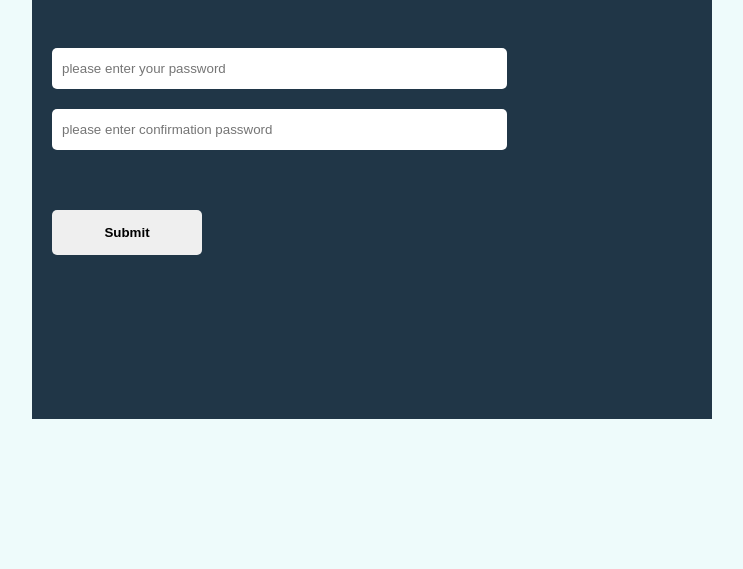
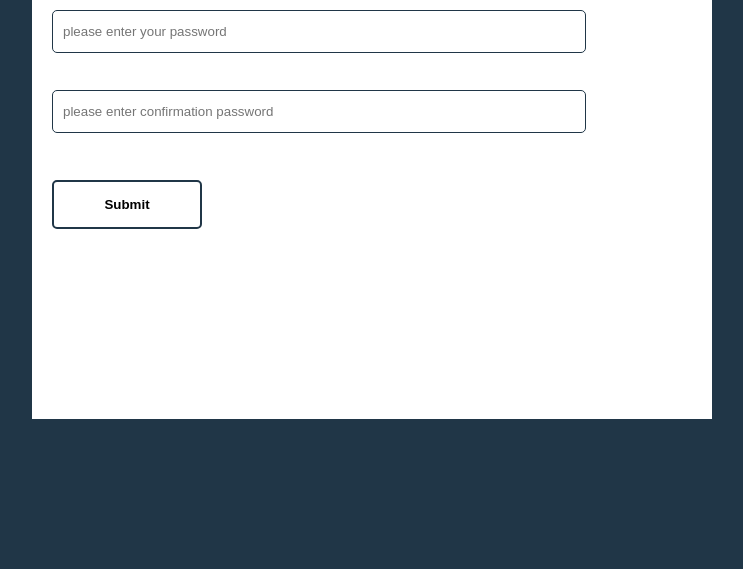
Before and after one commit to pbhagyashri/password-validator, a React app: page / in a window 1280 px wide. Shown: the part 231-800 px from the top of the page, without its empty margins (268-1011 px from the left). Built offline with nearby package versions, Linux system fonts and the light colour scheme.

Commit message:
styles and functionality looking correct

```diff
--- a/src/components/Form.js
+++ b/src/components/Form.js
@@ -10,12 +10,10 @@ function Form() {
     const [userPassword, setUserPassword] = useState('')
     const [userConfirmationPassword, setuserConfirmationPassword] = useState('')
     const [passwordErrors, setPasswordErrors] = useState('')
+    const [confPasswordErrors, setConfPasswordErrors] = useState('')
 
     const handleUserPasswordChange = (e) => {
         setUserPassword(e.target.value)
-        // debounce(700, false, () => {
-        //     setPasswordErrors(findPasswordError(userPassword))
-        // })()
     }
 
     const handleConfirmationPasswordChange = (e) => {
@@ -25,31 +23,48 @@ function Form() {
     const handleSubmit = (e) => {
         e.preventDefault()
         setPasswordErrors(findPasswordError(userPassword))
-        //console.log(doesPasswordMatch(userConfirmationPassword, userPassword))
-        // console.log('valid password')
+        setConfPasswordErrors(
+            doesPasswordMatch(userConfirmationPassword, userPassword)
+        )
     }
 
+    useEffect(() => {
+        console.log(`passwordErrors`, passwordErrors.length)
+    })
+
     return (
-        <div className="align-left">
+        <>
             <h1>Please Login</h1>
-            <p>{passwordErrors}</p>
-            <form onSubmit={(e) => handleSubmit(e)}>
+            <form onSubmit={(e) => handleSubmit(e)} className="login-form">
+                <div className="login-form__input-cont">
                     <input
+                        className={
+                            passwordErrors && 'login-form__input-with-errors'
+                        }
                         type="text"
                         value={userPassword}
                         onChange={(e) => handleUserPasswordChange(e)}
                         placeholder="please enter your password"
                         required
                     />
+                    <span className="error-message">{passwordErrors}</span>
+                </div>
+                <div className="login-form__input-cont">
                     <input
+                        className={
+                            passwordErrors && 'login-form__input-with-errors'
+                        }
                         type="text"
                         value={userConfirmationPassword}
                         onChange={(e) => handleConfirmationPasswordChange(e)}
                         placeholder="please enter confirmation password"
+                        required
                     />
-                <button>Submit</button>
+                    <span className="error-message">{confPasswordErrors}</span>
+                </div>
+                <button className="login-form__btn">Submit</button>
             </form>
-        </div>
+        </>
     )
 }
 
--- a/src/styles/_form.scss
+++ b/src/styles/_form.scss
@@ -1,15 +1,26 @@
+@use 'variables';
+
+.login-form {
+    &__input-cont {
+        height: 80px;
+    }
+    &__btn {
+        display: block;
+        margin: 10px 0 0 0;
+        transition: color 0.5s, background 0.5s ease-in-out;
+    }
+    &__btn:hover {
+        background: variables.$darkBlueAlpha;
+        color: variables.$white;
+    }
+    &__input-with-errors {
+        border: 1px solid variables.$error;
+    }
+}
+
 .form-cont {
     width: 50%;
     min-height: 500px;
-    background: #203647;
+    background: variables.$white;
     padding: 0 20px;
 }
-
-input {
-    display: inline-block;
-    width: 80%;
-    padding: 13px 10px;
-    border: none;
-    border-radius: 5px;
-    margin-bottom: 20px;
-}
--- a/src/styles/_global.scss
+++ b/src/styles/_global.scss
@@ -7,12 +7,12 @@ body {
     font-size: 16px;
     margin: 0;
     padding: 0;
-    background-color: #eefbfb;
+    background-color: variables.$darkBlue;
 }
 
 .app-cont {
     height: 100vh;
-    color: #eefbfb;
+    color: variables.$darkBlue;
 }
 
 h1 {
@@ -28,10 +28,19 @@ p {
     font-size: 1.2rem;
 }
 
+input {
+    display: inline-block;
+    width: 80%;
+    padding: 13px 10px;
+    border: 1px solid variables.$darkBlue;
+    border-radius: 5px;
+}
+
 button {
-    border: none;
+    background: variables.$white;
     margin-top: 40px;
     padding: 15px;
+    border: 2px solid variables.$darkBlue;
     border-radius: 5px;
     width: 150px;
     font-weight: bold;
--- a/src/styles/_reusable-css.scss
+++ b/src/styles/_reusable-css.scss
@@ -1,3 +1,5 @@
+@use 'variables';
+
 .align-center {
     display: flex;
     flex-direction: column;
@@ -11,6 +13,14 @@
     align-items: flex-start;
 }
 
+.error-message {
+    color: variables.$error;
+    display: inline-block;
+    margin-left: 10px;
+    margin-top: 10px;
+    font-size: 0.8rem;
+}
+
 @font-face {
     font-family: 'robotoRegular';
     src: url('../assets/Roboto-Regular.woff') format('woff');
--- a/src/styles/_variables.scss
+++ b/src/styles/_variables.scss
@@ -0,0 +1,4 @@
+$darkBlue: #203647;
+$darkBlueAlpha: rgba(32, 54, 71, 0.8);
+$white: #fff;
+$error: rgb(216, 62, 78);
--- a/src/utils/helper.js
+++ b/src/utils/helper.js
@@ -10,7 +10,6 @@ export const findPasswordError = (password) => {
     const numbers = /(?=.*\d)/
 
     let errors = ''
-
     if (!smallLetter.test(password)) {
         errors = 'Must contain at-least 1 small letter'
     }
@@ -27,8 +26,7 @@ export const findPasswordError = (password) => {
         errors = 'Must be 6 characters long'
     }
 
-    //run validatePassword to validate password as a whole as an extra precaution.
-    return errors || validatePassword(password)
+    return errors || false
 }
 
 export const doesPasswordMatch = (userInput, originalPassword) => {
```
Lines whose indentation alone changed are shown as unchanged.
